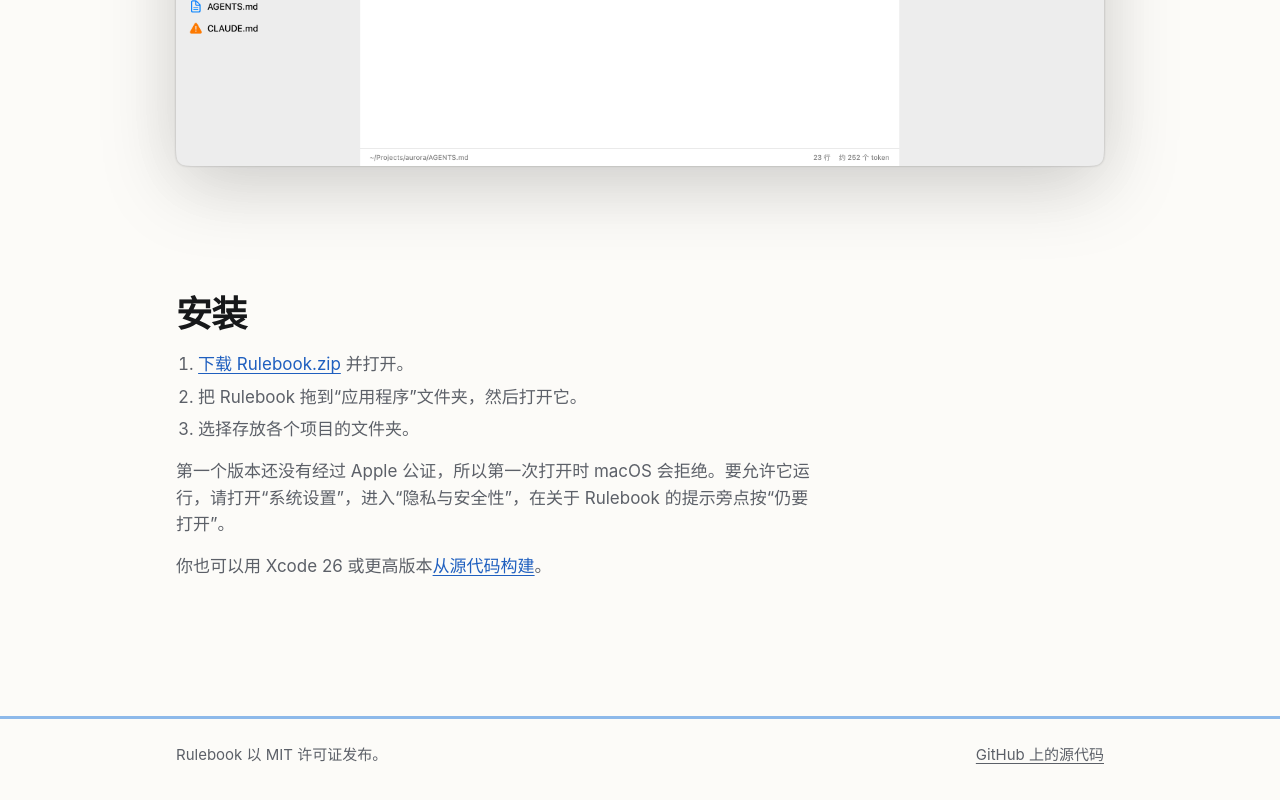
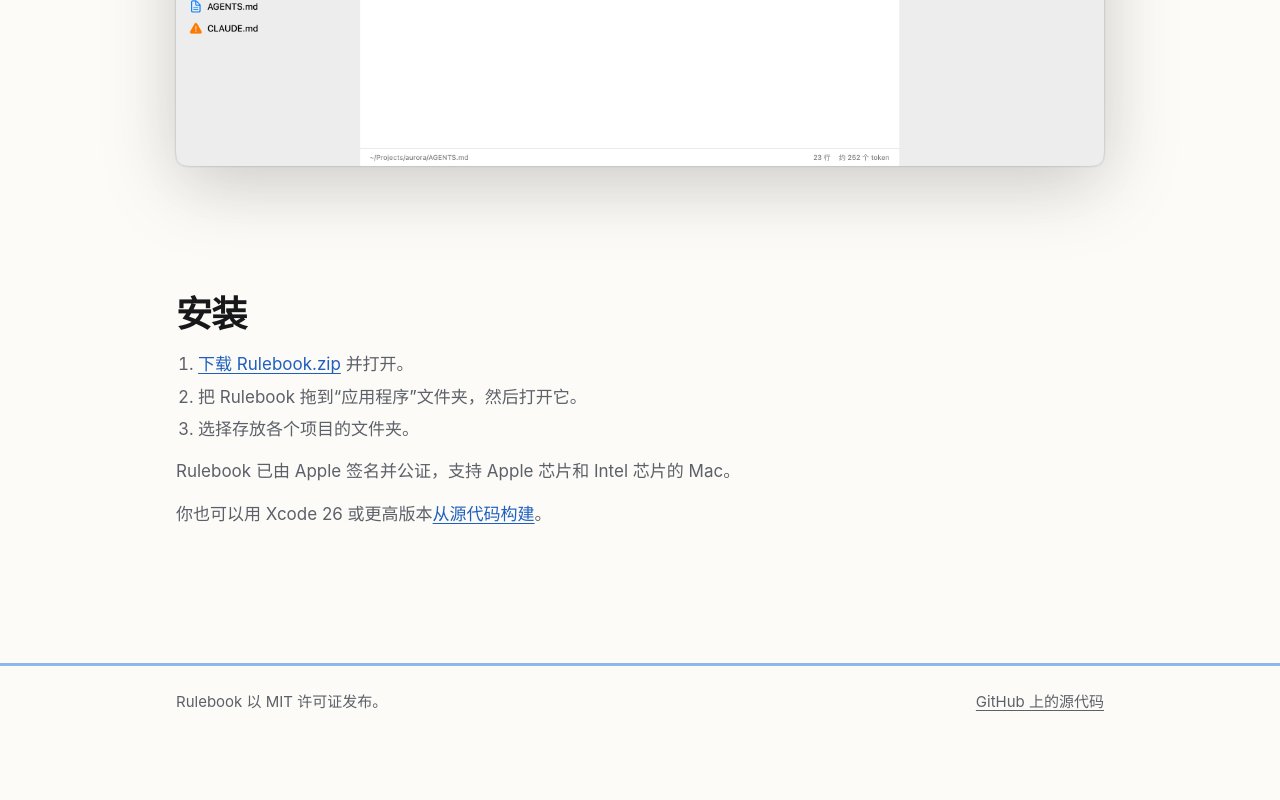
Before and after one commit to disinfeqt/rulebook, a plain HTML site: page docs/zh/index.html in a window 1280 px wide. Shown: the part 4309-5109 px from the top of the page. After the commit the page ends 5066 px from the top, so only its background shows below. Drawn offline with Linux system fonts and the light colour scheme.

Commit message:
Sign releases with a Developer ID and have Apple notarize them
- Turn on the hardened runtime, which notarization requires
- scripts/release.sh archives, signs through the team's cloud-managed Developer ID, waits for
  notarization, and publishes the stapled app
- The website and README no longer tell people to allow the app by hand

```diff
--- a/docs/zh/index.html
+++ b/docs/zh/index.html
@@ -72,7 +72,7 @@
       <li>把 Rulebook 拖到“应用程序”文件夹，然后打开它。</li>
       <li>选择存放各个项目的文件夹。</li>
     </ol>
-    <p>第一个版本还没有经过 Apple 公证，所以第一次打开时 macOS 会拒绝。要允许它运行，请打开“系统设置”，进入“隐私与安全性”，在关于 Rulebook 的提示旁点按“仍要打开”。</p>
+    <p>Rulebook 已由 Apple 签名并公证，支持 Apple 芯片和 Intel 芯片的 Mac。</p>
     <p>你也可以用 Xcode 26 或更高版本<a href="https://github.com/disinfeqt/rulebook">从源代码构建</a>。</p>
   </section>
 </main>
```
Also changed, not shown: docs/index.html (+1 -1 lines), 3 other files.
